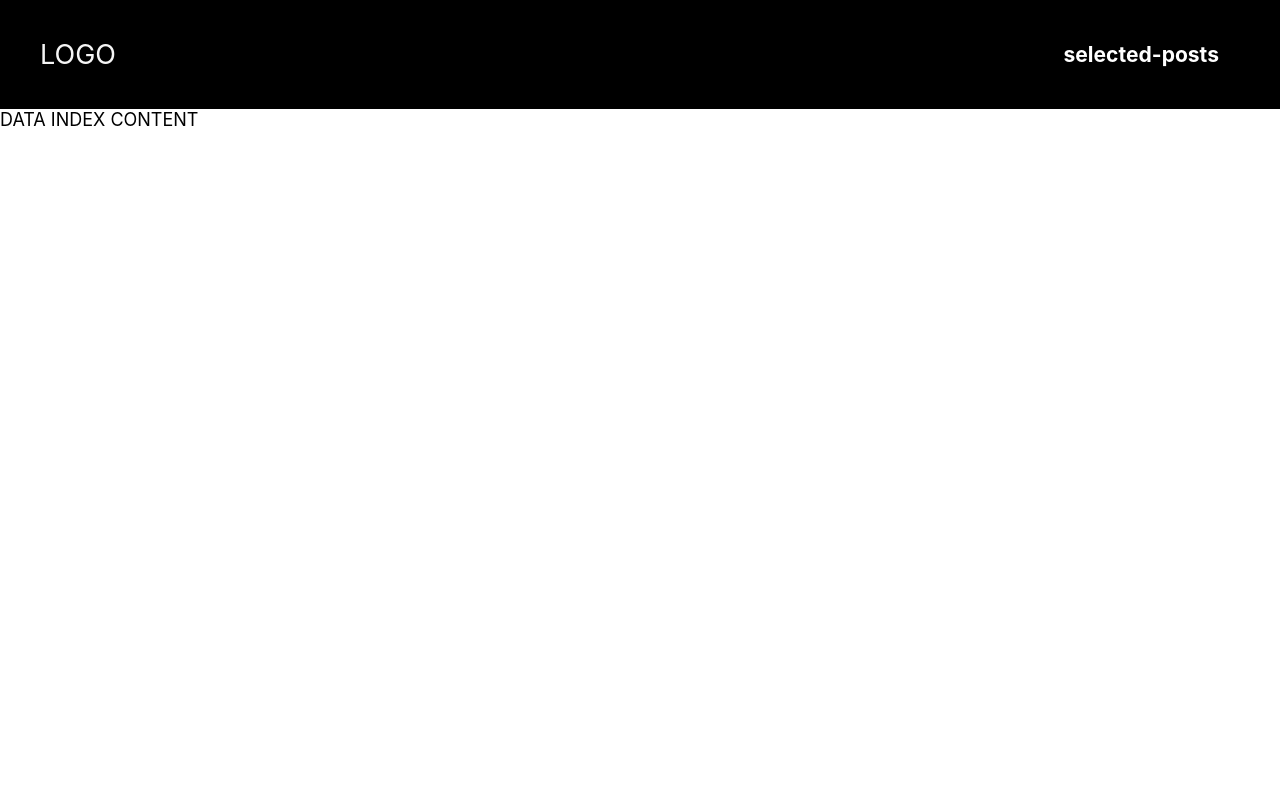
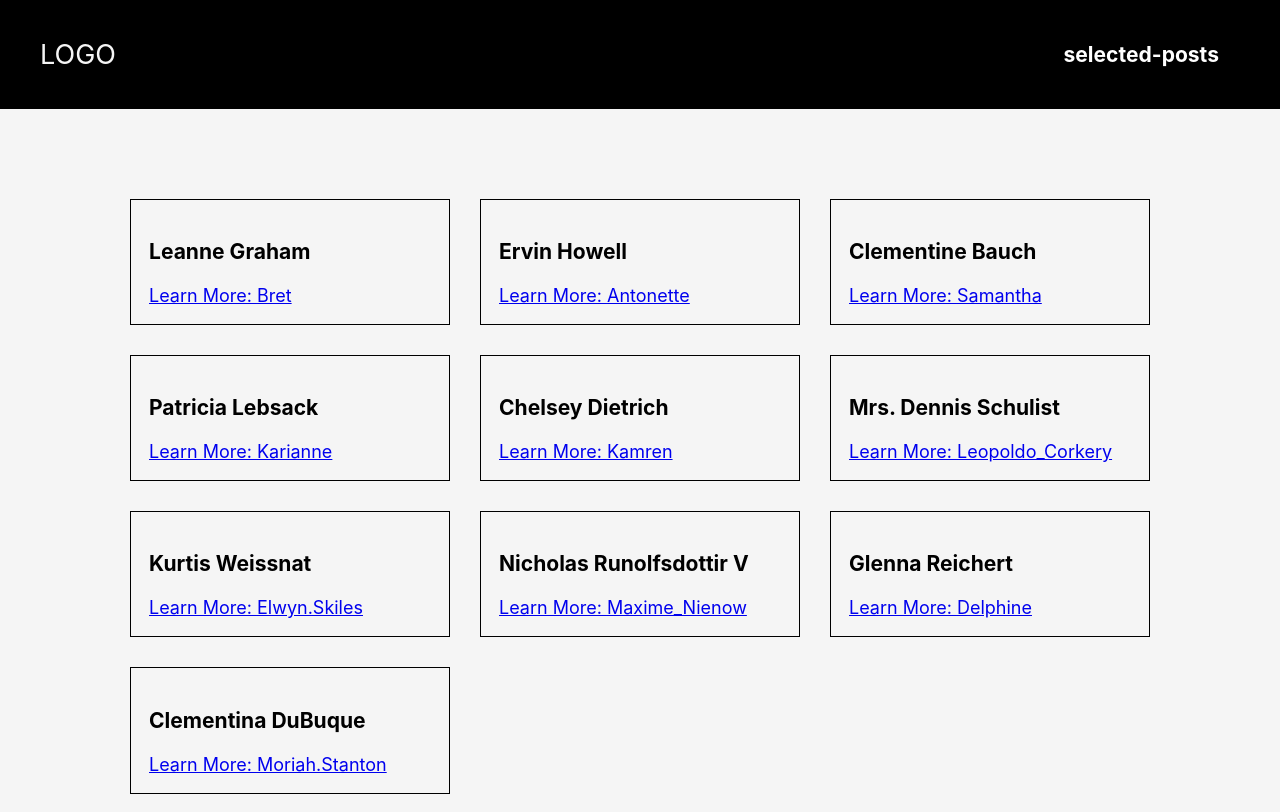
Before and after one commit to bryan-emerson/react-full-stack-example, a React (Create React App) app: page /posts in a window 1280 px wide. Shown: the top 812 px of the page. Built offline with nearby package versions, Linux system fonts and the light colour scheme.

Commit message:
basic front end functionality complete

```diff
--- a/src/App/App.css
+++ b/src/App/App.css
@@ -91,3 +91,36 @@ header{
 .link-list--nav-dropdown{
   font-size: 21px;
 }
+
+.container{
+  width: 100%;
+  display: flex;
+  flex-direction: column;
+  background: whitesmoke;
+
+}
+.container > div {
+  display: flex;
+  flex-direction: column;
+  width: 100%;
+  max-width: 1140px;
+  margin: 0 auto;
+  padding: 90px 60px 110px 60px;
+}
+
+.container > div.card-list {
+  display: grid;
+  grid-template-columns: 1fr 1fr 1fr;
+  gap: 30px;
+
+  width: 100%;
+  max-width: 1140px;
+  margin: 0 auto;
+  padding: 90px 60px 110px 60px;
+}
+.card {
+  width: 100%;
+  padding: 1em;
+  height: auto;
+  border: 1px solid black;
+}
--- a/src/App/App.js
+++ b/src/App/App.js
@@ -27,7 +27,9 @@ export default class App extends React.Component {
     this.state = {
       users,
       posts,
-      openMenu: ""
+      openMenu: "",
+      detailCard: {},
+      detailId: null
     }
   }
 
@@ -40,7 +42,10 @@ export default class App extends React.Component {
   componentWillUnmount() {
   }
   handleDropdownToggle = (openMenu) => this.setState({ openMenu: this.state.openMenu === openMenu ? "" : openMenu });
-
+  handleSetDetailCard = (id) => {
+    console.log(id, 'inside app')
+    this.setState({detailId: id})
+  }
   render() {
     return (<div className="App">
       <Navigation>
@@ -51,19 +56,18 @@ export default class App extends React.Component {
           <Route
             exact
             path="/"
-            render={() => {
-              return <Home/>;
-            }}
+            render={() => <Home/>
+            }
           />
           <Route
             exact
             path="/posts/:id"
-            component={Detail}
+            render={routerProps => <Detail detailId={this.state.detailId} {...routerProps}/>}
           />
           <Route
             exact
             path="/posts/"
-            component={DataIndex}
+            render={routerProps => <DataIndex setDetailCard={this.handleSetDetailCard} {...routerProps}/>}
           />
           <Route
             path="*"
--- /dev/null
+++ b/src/Components/Container/index.js
@@ -0,0 +1,5 @@
+import React from 'react'
+
+export default function Container (props){
+    return (<div className="container">{props.children}</div>)
+}
--- a/src/Views/DataIndex.js
+++ b/src/Views/DataIndex.js
@@ -1,10 +1,13 @@
 import React from 'react'
+import Container from '../Components/Container'
+import {Link} from 'react-router-dom'
+const users = require('../data/users.json')
 //Component Imports
 export default class DataIndex extends React.Component {
     constructor(props) {
         super()
         this.state = {
-            yourState: []
+            users: []
         }
     }
     //Helper Methods go here:
@@ -12,18 +15,32 @@ export default class DataIndex extends React.Component {
     // - methods that update state
     // - validation
 
+    handleGetCards = (data) => {
+        return (data && data?.map(d => (
+            <div key={d.id}className="card" onClick={()=>{
+                console.log(d.id)
+                this.props.setDetailCard(d.id)
+                }}>
+                <h3>{d.name}</h3>
+                <Link to={"/posts/"+d.id}>Learn More: {d.username}</Link>
+            </div>)))
+    }
+
+handleUsersFetch = (data) => {
+    let newData = [...data]
+    //make fetch call here
+    //run setState inside of then() return from DB fetch
+    this.setState({ users: newData })
+}
 componentDidMount() {
-        //wll run immmediately after render processes (including all mounting for child components) is complete
-        let newData = []
-        this.setState({ yourState: newData })
+    this.handleUsersFetch(users)
 }
 componentDidUpdate() {
-        //will only run if a component is React detects a change in the state for this component or props from parent
 }
 componentWillUnmount() {
-        //will only run if a component is about to be removed from the dom by React
 }
 render() {
-        return (<div>DATA INDEX CONTENT</div>)
+    const cards = this.handleGetCards(this.state.users)
+    return (<Container><div className="card-list">{cards}</div></Container>)
 }
 }
--- a/src/Views/Detail.js
+++ b/src/Views/Detail.js
@@ -0,0 +1,64 @@
+import React from 'react'
+import Container from '../Components/Container'
+const users = require('../data/users.json')
+//Component Imports
+export default class DetailView extends React.Component {
+    constructor(props) {
+        super()
+        this.state = {
+            user: users[0],
+            errorUser: {
+                error: "Error: User Not Found"
+            }
+        }
+    }
+
+    handleGetCard = (data) => {
+        return (
+            <> {
+                !data.error ? <div>
+                    < h1 > {data.name}</h1 >
+                    <h3>Username: {data.username}</h3>
+                    <h2>Info</h2>
+                    <p>{data.address.street} {data.address.suite} {data.address.city} {data.address.zipcode}</p>
+                    <p>{data.email}</p>
+                    <p>{data.phone}</p>
+                    <p>{data.name}</p>
+                    <ul>
+                        <h3>Company</h3>
+                        <li>Name: {data.company.name}</li>
+                        <li>Tags: {data.company.bs}</li>
+                        <li>Slogan: {data.company.catchPhrase}</li>
+                    </ul>
+                </div > : <div><h1>{data.error}</h1></div>}</>)
+    }
+
+    handleUserFetch = (id) => {
+        console.log(id, "in fetch")
+        const foundUser = users.find(user=>user.id===id);
+        this.setState({ user: foundUser ? foundUser: this.state.errorUser})
+    }
+    componentDidMount() {
+        const userId = parseInt(this.props.match.params.id)
+        this.handleUserFetch(userId)
+    }
+    componentDidUpdate() {
+        console.log(this.props.detailId)
+        const userId = parseInt(this.props.detailId)
+        const param = parseInt(this.props.match.params.id)
+        console.log(param, userId)
+        const valid = !!userId ? true : false
+        if(param !== this.state.user.id){
+            this.handleUserFetch(param)
+        }
+        else if(valid && userId !==this.state.user.id){
+            this.handleUserFetch(userId)
+        }
+    }
+    componentWillUnmount() {
+    }
+    render() {
+        const card = this.handleGetCard(this.state.user)
+        return (<Container>{card}</Container>)
+    }
+}
--- a/src/Views/Home.js
+++ b/src/Views/Home.js
@@ -1,4 +1,6 @@
 import React from 'react'
+import Container from '../Components/Container'
+
 //Component Imports
 export default class HomeView extends React.Component {
     constructor(props) {
@@ -24,6 +26,6 @@ export default class HomeView extends React.Component {
         //will only run if a component is about to be removed from the dom by React
     }
     render() {
-        return (<div>HOME PAGE CONTENT</div>)
+        return (<Container></Container>)
     }
 }
```
Also changed, not shown: src/Components/EditModal/index.js (+8 -0 lines). Lines whose indentation alone changed are shown as unchanged.
